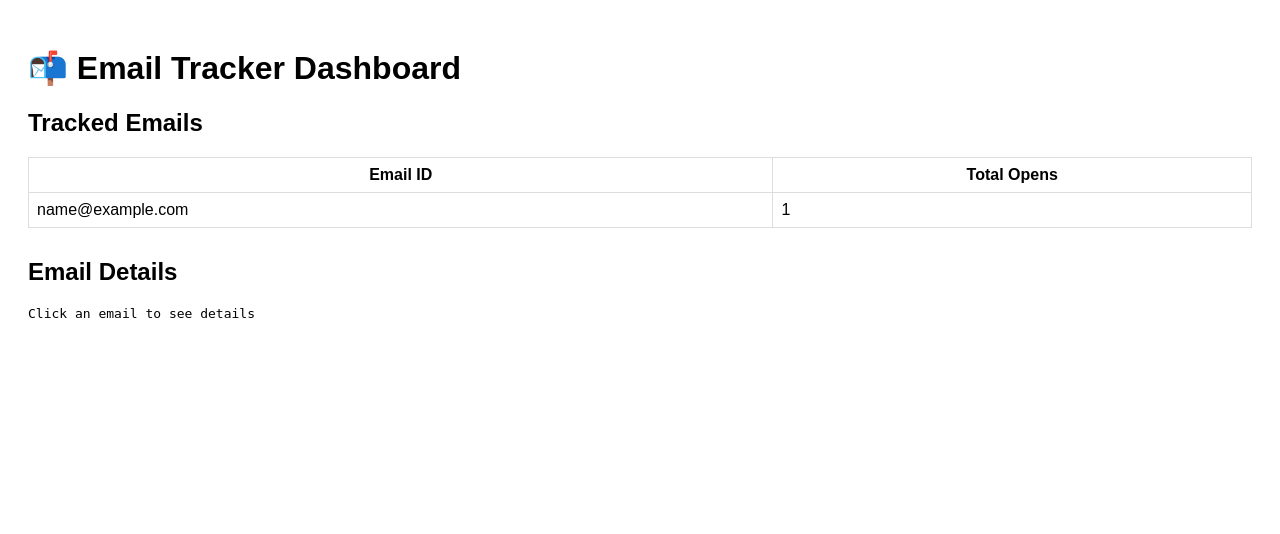
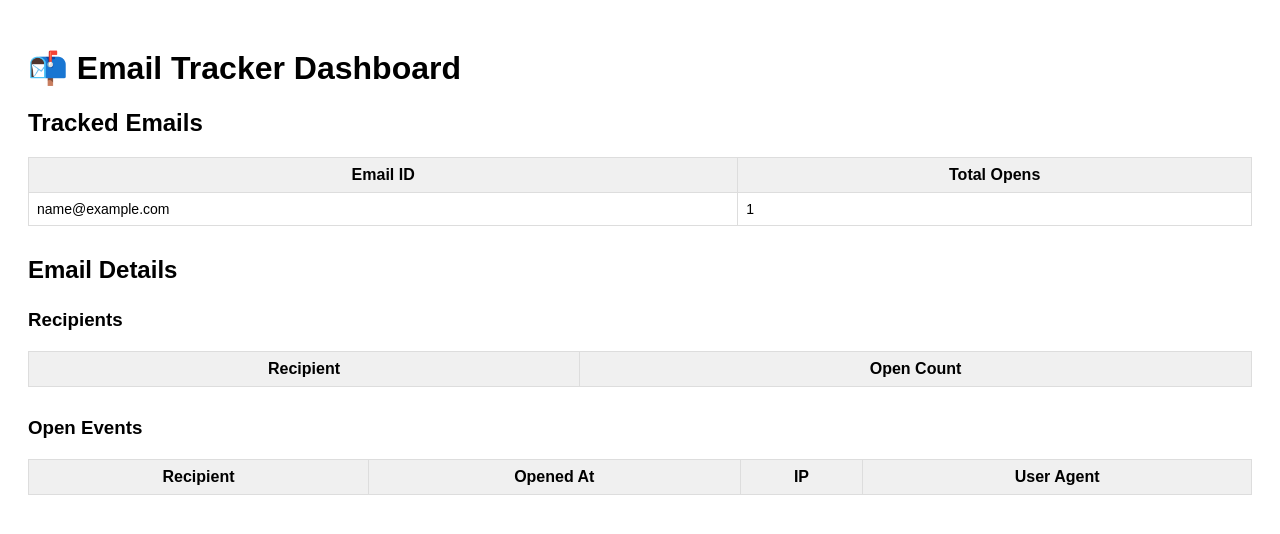
Before and after one commit to Dhruv0306/email-tracker-extension, a FastAPI app: page /api/dashboard in a window 1280 px wide. Shown: the top 534 px of the page. Run offline with FastAPI, Linux system fonts and the light colour scheme; tables that the repository leaves empty hold one stand-in row (values such as "Sample post"); lists and menus that the app fills with data are empty.

Commit message:
Updated dashboard UI to show recipient and email open data in tabular form.

```diff
--- a/server/app/static/dashboard.js
+++ b/server/app/static/dashboard.js
@@ -25,8 +25,35 @@ async function loadDetails(emailId) {
     const recipients = await recipientsRes.json();
     const opens = await opensRes.json();
 
-    document.getElementById("details-content").textContent =
-        JSON.stringify({ recipients, opens }, null, 2);
+    // Recipients table
+    const recipientsBody = document.querySelector("#recipients-table tbody");
+    recipientsBody.innerHTML = "";
+
+    recipients.forEach(r => {
+        const row = document.createElement("tr");
+        row.innerHTML = `
+        <td>${r.recipient}</td>
+        <td>${r.open_count}</td>
+        `;
+        recipientsBody.appendChild(row);
+    });
+
+    // Opens table
+    const opensBody = document.querySelector("#opens-table tbody");
+    opensBody.innerHTML = "";
+
+    opens.forEach(o => {
+        const row = document.createElement("tr");
+        row.innerHTML = `
+        <td>${o.recipient}</td>
+        <td>${new Date(o.opened_at).toLocaleString()}</td>
+        <td>${o.ip_address ?? "-"}</td>
+        <td style="max-width:300px; overflow:hidden; text-overflow:ellipsis;">
+            ${o.user_agent ?? "-"}
+        </td>
+        `;
+        opensBody.appendChild(row);
+    });
 }
 
 loadEmails();
--- a/server/app/templates/dashboard.html
+++ b/server/app/templates/dashboard.html
@@ -30,6 +30,22 @@
         #details {
             margin-top: 30px;
         }
+
+        table {
+            margin-bottom: 30px;
+        }
+
+        th {
+            background-color: #f0f0f0;
+        }
+
+        td {
+            font-size: 14px;
+        }
+
+        h3 {
+            margin-top: 25px;
+        }
     </style>
 </head>
 
@@ -50,7 +66,30 @@
 
     <div id="details">
         <h2>Email Details</h2>
-        <pre id="details-content">Click an email to see details</pre>
+
+        <h3>Recipients</h3>
+        <table id="recipients-table">
+            <thead>
+                <tr>
+                    <th>Recipient</th>
+                    <th>Open Count</th>
+                </tr>
+            </thead>
+            <tbody></tbody>
+        </table>
+
+        <h3>Open Events</h3>
+        <table id="opens-table">
+            <thead>
+                <tr>
+                    <th>Recipient</th>
+                    <th>Opened At</th>
+                    <th>IP</th>
+                    <th>User Agent</th>
+                </tr>
+            </thead>
+            <tbody></tbody>
+        </table>
     </div>
 
 </body>
```
